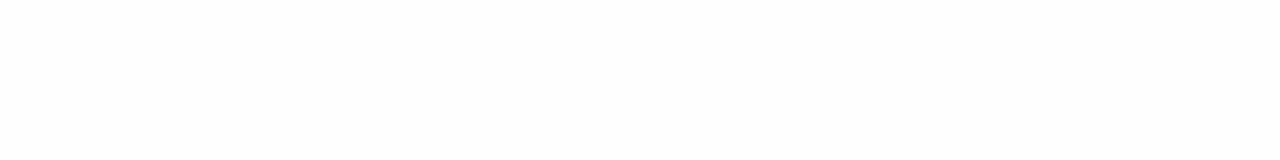
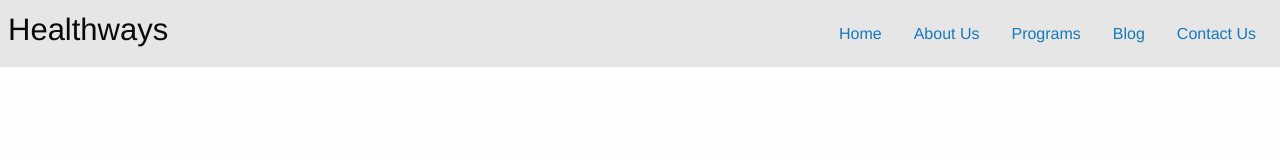
Before and after one commit to jevellangelo/healthways, a plain HTML site: page index.html in a window 1280 px wide. Drawn offline with Linux system fonts and the light colour scheme.

Commit message:
navigation layout

```diff
--- a/css/app.css
+++ b/css/app.css
@@ -1,3 +1,4 @@
+
 /* - - - - - - - - - - - - - - - - - - - - - - - - - - - - - - -
 GENERAL
 - - - - - - - - - - - - - - - - - - - - - - - - - - - - - - - */
--- a/index.html
+++ b/index.html
@@ -10,6 +10,22 @@
 </head>
 <body>
   <!-- DESKTOP NAVIGATION -->
+  <div class="top-bar">
+
+    <div class="top-bar-left">
+      <h3>Healthways</h3>
+    </div>
+
+    <div class="top-bar-right">
+      <ul class="menu">
+        <li><a href="#">Home</a></li>
+        <li><a href="#">About Us</a></li>
+        <li><a href="#">Programs</a></li>
+        <li><a href="#">Blog</a></li>
+        <li><a href="#">Contact Us</a></li>
+      </ul>
+    </div>
+  </div>
 
   <!-- HERO SECTION -->
 
```
Lines whose indentation alone changed are shown as unchanged.
